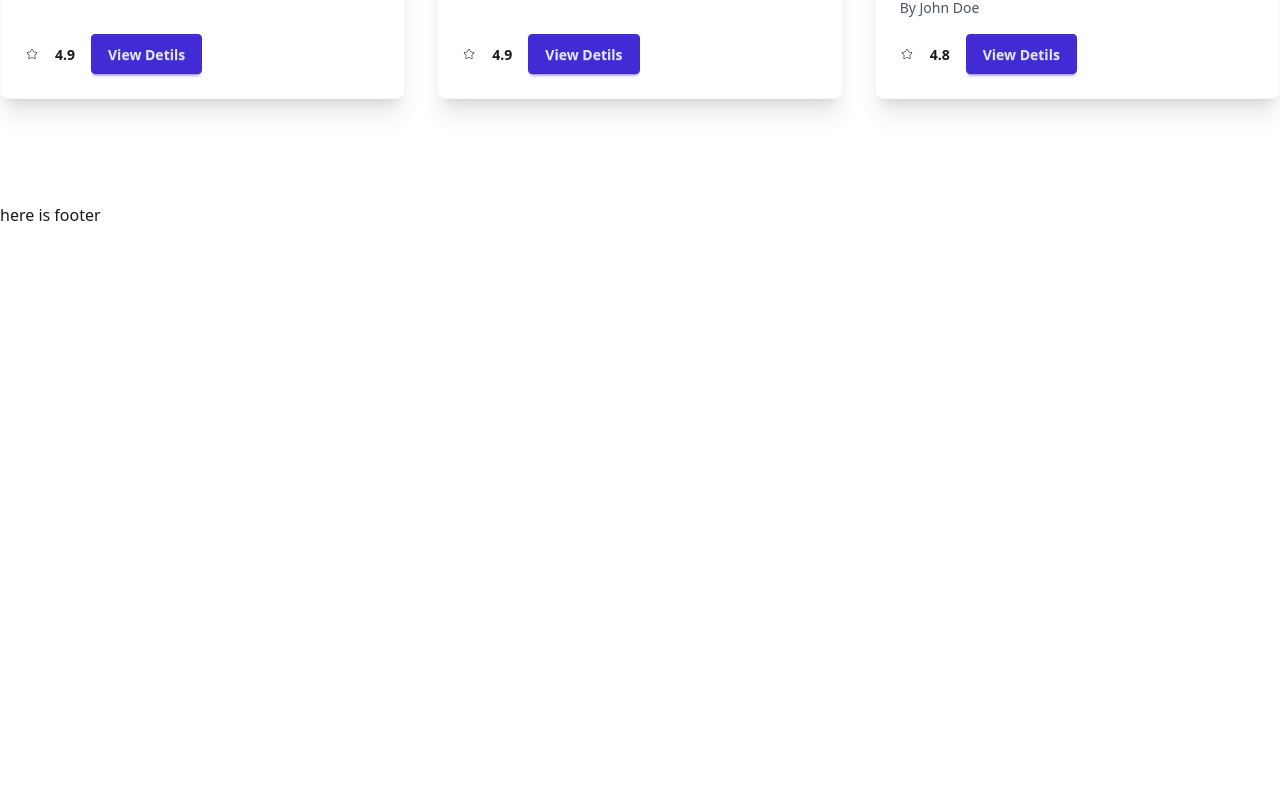
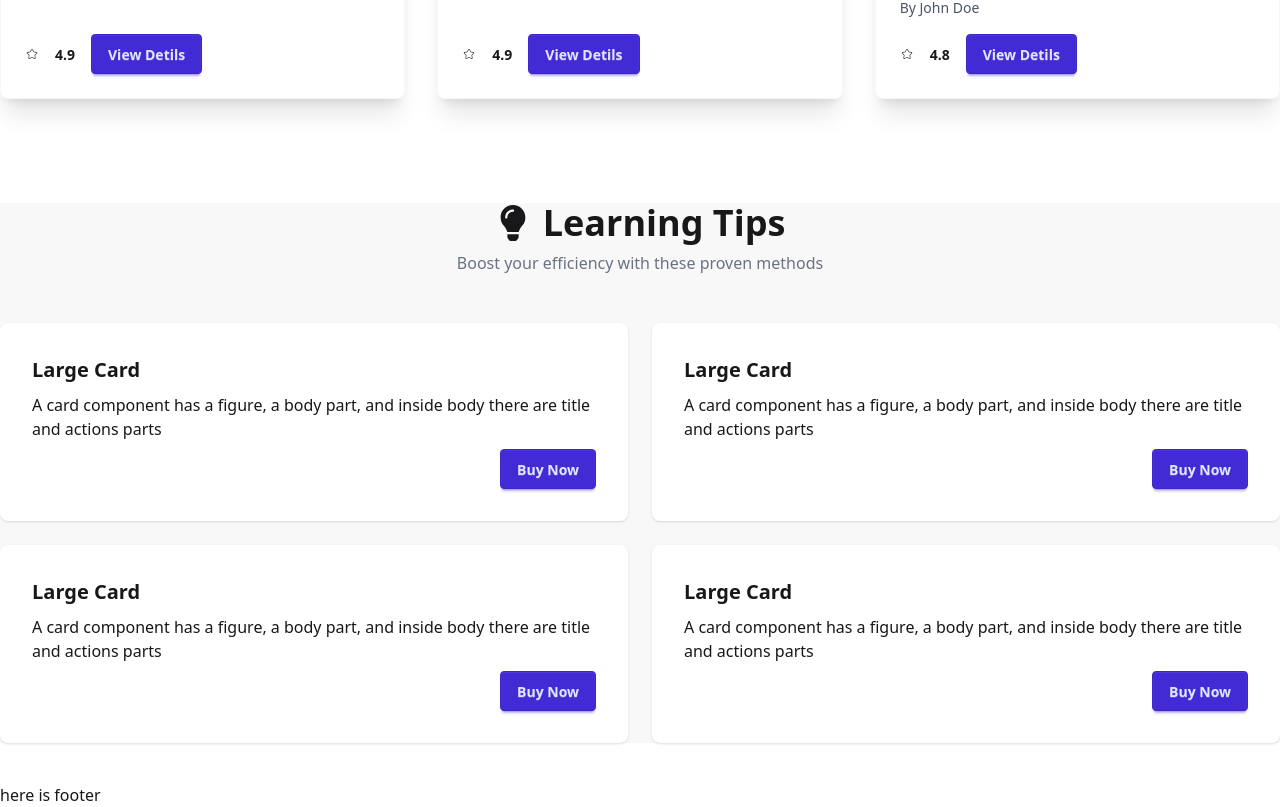
Before and after one commit to Kazi-Tafhimul/Skillsphere, a Next.js app: page / in a window 1280 px wide. Shown: the part 1376-2183 px from the top of the page. Before the commit the page ends 1603 px from the top, so only its background shows below. Built offline with nearby package versions, Linux system fonts and the light colour scheme.

Commit message:
learning tips section added

```diff
--- a/src/app/page.js
+++ b/src/app/page.js
@@ -1,12 +1,14 @@
 import Image from "next/image";
 import Hero from "@/components/Hero.jsx"
 import PopularCourses from "@/components/PopularCourses";
+import LearningTips from "@/components/LearningTips";
 
 export default function Home() {
   return (
     <div className="space-y-10 mb-10">
       <Hero></Hero>
       <PopularCourses></PopularCourses>
+      <LearningTips></LearningTips>
 
 
 
--- a/src/components/Hero.jsx
+++ b/src/components/Hero.jsx
@@ -2,6 +2,7 @@
 import Link from 'next/link';
 import React from 'react';
 import { motion } from 'motion/react';
+import { IoRocketSharp } from 'react-icons/io5';
 
 const Hero = () => {
     return (
--- /dev/null
+++ b/src/components/LearningTips.jsx
@@ -0,0 +1,62 @@
+
+import React from 'react';
+import { FaBookReader, FaClock, FaLightbulb, FaRegLightbulb, FaRocket } from 'react-icons/fa';
+
+const LearningTips = () => {
+    const tips = [
+        {
+            icon:<FaLightbulb className='text-yellow-500'/>,
+            title:"Study Techniques",
+            description: "Use the Pomodoro technique: study for 25 minutes, then take a 5-minute break to stay fresh."
+        },
+        {
+            icon:<FaClock className='text-blue-500'/>,
+            title: "Time Management",
+            description: "Schedule your hardest subjects during your peak energy hours for maximum retention."
+        },
+        {
+            icon: <FaBookReader className="text-green-500" />,
+            title: "Active Recall",
+            description: "Instead of just re-reading, try to summarize what you learned in your own words."
+        },
+        {
+            icon: <FaRocket className="text-purple-500" />,
+            title: "Consistent Practice",
+            description: "Learning is a marathon. 30 minutes every day is better than a 5-hour cram session once a week."
+        }
+    ]
+    return (
+        <div className='container mx-auto bg-base-200'>
+            <div className='text-center mb-12'>
+                <div className='flex items-center justify-center gap-3 mt-4'>
+                <FaLightbulb className='text-3xl md:text-4xl font-bold'/>
+
+                <h1 className='text-3xl md:text-4xl font-bold'> Learning Tips</h1>
+
+                </div>
+                 <p className='text-gray-500 mt-2'>
+                    Boost your efficiency with these proven methods
+                </p>
+            </div>
+            <div className='grid grid-cols-1 md:grid-cols-2 gap-6'>
+                {tips.map((tip,index)=>(
+                    <div key={index} className="card w-full bg-base-100 card-lg shadow-sm">
+                    <div className="card-body">
+                        <h2 className="card-title">Large Card</h2>
+                        <p>A card component has a figure, a body part, and inside body there are title and actions parts</p>
+                        <div className="justify-end card-actions">
+                        <button className="btn btn-primary">Buy Now</button>
+                        </div>
+                    </div>
+                    </div>
+                ))}
+            </div>
+
+
+
+
+        </div>
+    );
+};
+
+export default LearningTips;
```
